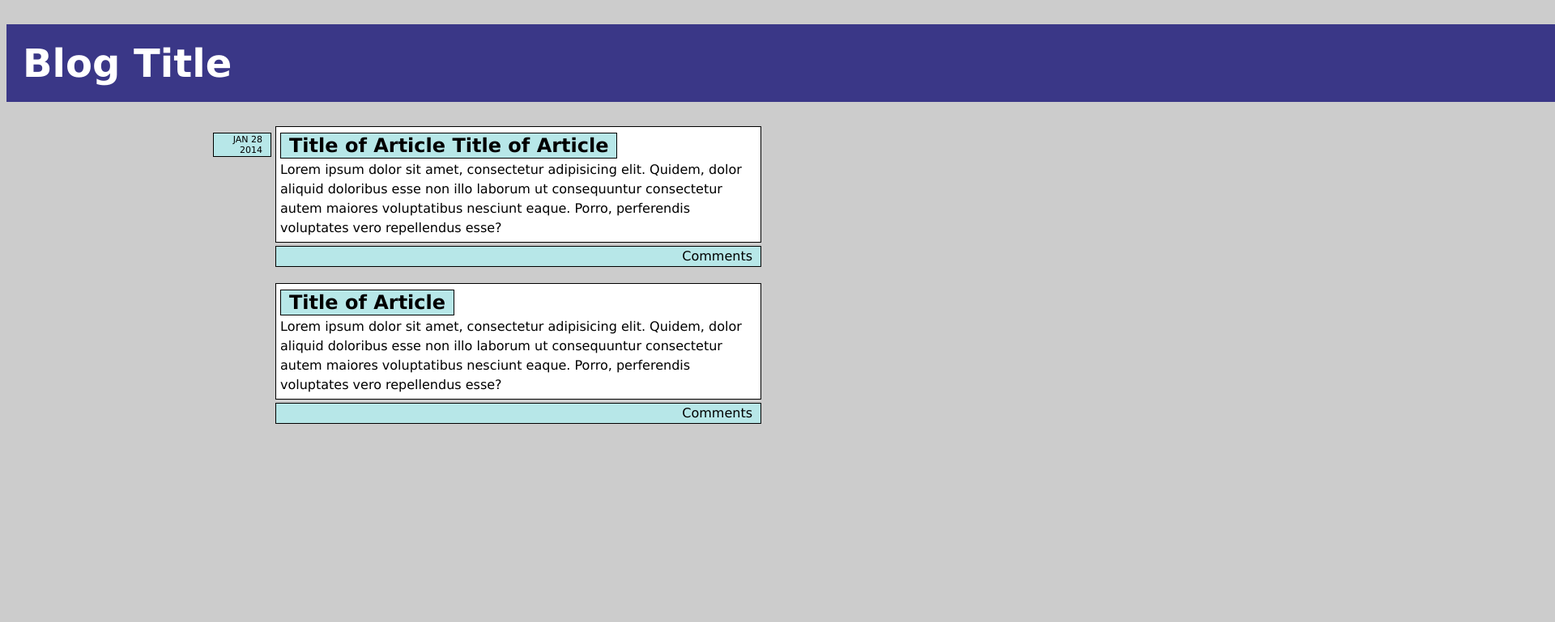
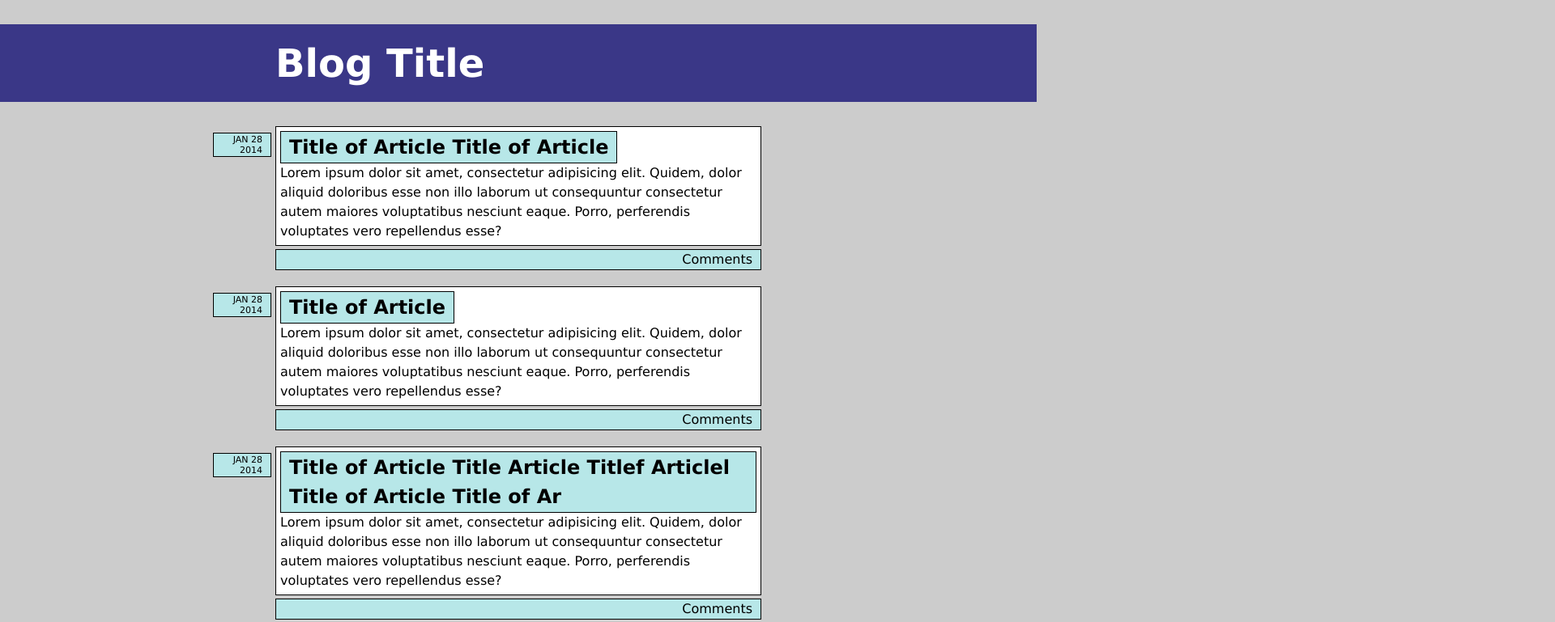
Before and after one commit to jeffhotchkiss/web_project, a plain HTML site: page index.html in a window 1280 px wide. Shown: the top 769 px of the page at 81% size, 1920 px wide, since content can reach past the window. Drawn offline with Linux system fonts and the light colour scheme.

Commit message:
Jeff stealing ned's work.

```diff
--- a/css/screen.css
+++ b/css/screen.css
@@ -1,6 +1,8 @@
-body {
+html, body {
 	background-color: #ccc;
 	font: 16px/1.5 Verdana, Arial, sans-serif;
+	margin: 0;
+	padding: 0;
 }
 
 a {
@@ -20,25 +22,36 @@ article {
 }
 
 h2 {
-	margin: 0 auto auto 0;
+	background-color: #B7E7E8;
+	border: 1px solid black;
+	display: inline-block;
+	margin: 0;
+	padding: 1px 10px;
 }
 
 p {
-	margin: 0 auto auto 0;
+	margin: 0;
 }
 
 
-.header {
+header {
 	background-color: #3A3787;
 	margin: 30px auto 30px auto;
-	width: 150%;
-	padding: 20px 20px;
+	width: 100%;
+	padding: 20px 0;
 }
 
-.header p {
+.header {
+	margin: 0 auto;
+	width: 600px;
+}
+
+h1 {
 	font: 48px Verdana, Arial, sans-serif;
 	font-weight: bold;
 	color: #FFFFFF;
+	margin: 0;
+	padding: 0;
 }
 
 .date {
@@ -62,9 +75,6 @@ p {
 }
 
 .post h2 a {
-	background-color: #B7E7E8;
-	border: 1px solid black;
-	padding: 1px 10px;
 }
 
 .share {
--- a/index.html
+++ b/index.html
@@ -9,7 +9,7 @@
 <body>
 	<header>
 		<div class="header">
-			<p>Blog Title</p>
+			<h1>Blog Title</h1>
 		</div>
 	</header>
 	<section>
@@ -17,8 +17,7 @@
 			<div class="content">
 				<div class="post">
 					<div class="date">
-						<p>JAN 28
-						<br >
+						<p>JAN 28<br>
 						2014
 						</p>
 					</div>
@@ -30,7 +29,24 @@
 		</article>
 		<article>
 			<div class="post">
+				<div class="date">
+					<p>JAN 28<br >
+					2014
+					</p>
+				</div>
 				<h2><a href="#">Title of Article</a></h2>
+				<p>Lorem ipsum dolor sit amet, consectetur adipisicing elit. Quidem, dolor aliquid doloribus esse non illo laborum ut consequuntur consectetur autem maiores voluptatibus nesciunt eaque. Porro, perferendis voluptates vero repellendus esse?</p>
+			</div>
+			<div class="share">Comments</div>
+		</article>
+		<article>
+			<div class="post">
+				<div class="date">
+					<p>JAN 28<br >
+					2014
+					</p>
+				</div>
+				<h2><a href="#">Title of Article Title Article Titlef Articlel Title of Article Title of Ar</a></h2>
 				<p>Lorem ipsum dolor sit amet, consectetur adipisicing elit. Quidem, dolor aliquid doloribus esse non illo laborum ut consequuntur consectetur autem maiores voluptatibus nesciunt eaque. Porro, perferendis voluptates vero repellendus esse?</p>
 			</div>
 			<div class="share">Comments</div>
```
